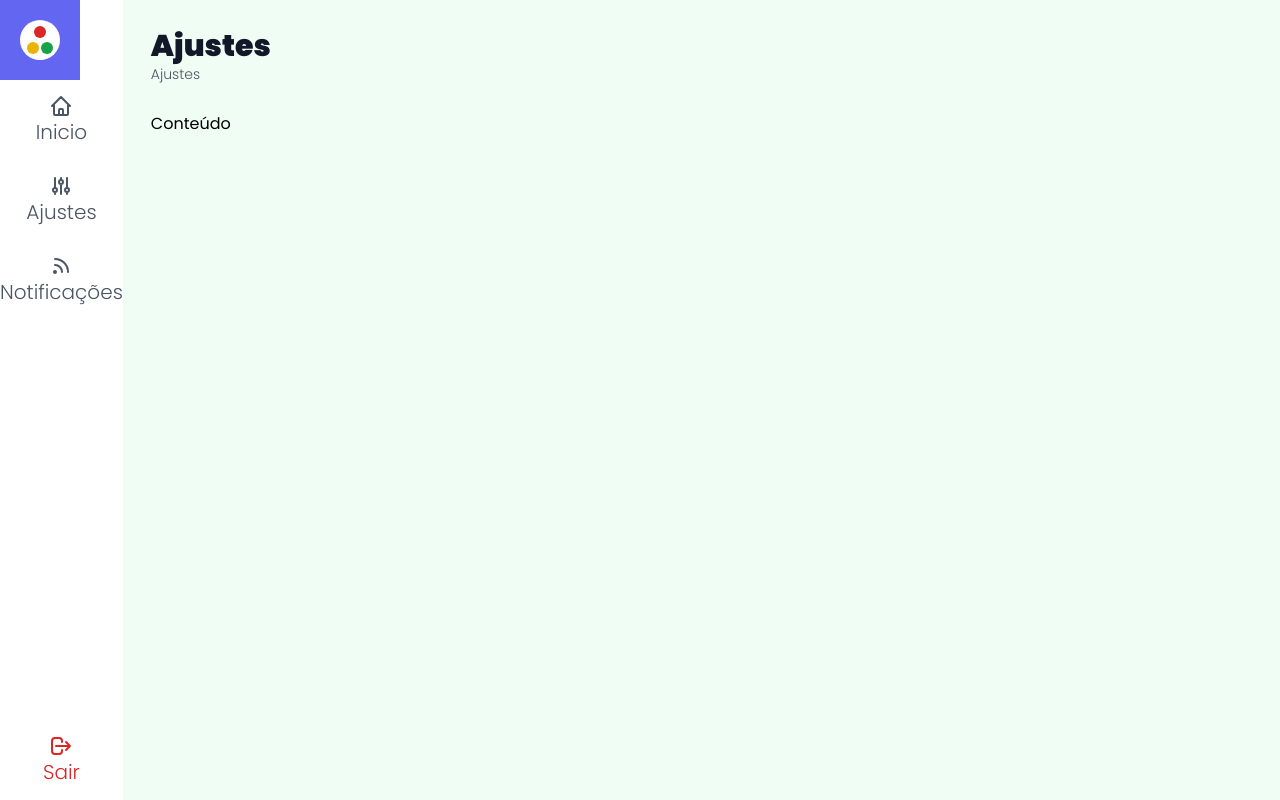
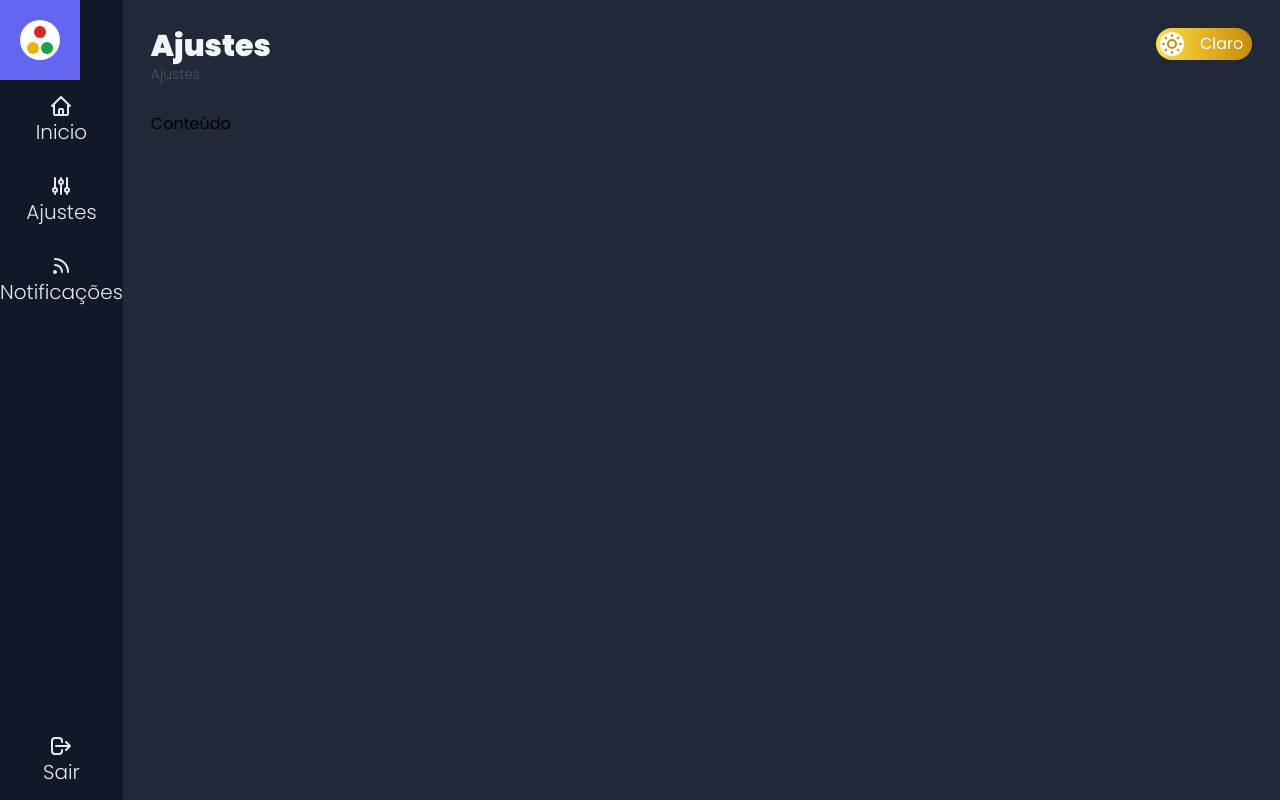
Before and after one commit to sueliosantos/admin-template, a Next.js app: page /ajustes in a window 1280 px wide. Built offline with nearby package versions, Linux system fonts and the light colour scheme.

Commit message:
commit começando tema

```diff
--- a/src/components/icons/index.tsx
+++ b/src/components/icons/index.tsx
@@ -67,3 +67,37 @@ export const IconeSair = (
     />
   </svg>
 );
+
+export const IconeSol = (size = 6) => (
+  <svg
+    xmlns="http://www.w3.org/2000/svg"
+    className={`h-${size} w-${size}`}
+    fill="none"
+    viewBox="0 0 24 24"
+    stroke="currentColor"
+    strokeWidth={2}
+  >
+    <path
+      strokeLinecap="round"
+      strokeLinejoin="round"
+      d="M12 3v1m0 16v1m9-9h-1M4 12H3m15.364 6.364l-.707-.707M6.343 6.343l-.707-.707m12.728 0l-.707.707M6.343 17.657l-.707.707M16 12a4 4 0 11-8 0 4 4 0 018 0z"
+    />
+  </svg>
+);
+
+export const IconeLua = (size = 6) => (
+  <svg
+    xmlns="http://www.w3.org/2000/svg"
+    className={`h-${size} w-${size}`}
+    fill="none"
+    viewBox="0 0 24 24"
+    stroke="currentColor"
+    strokeWidth={2}
+  >
+    <path
+      strokeLinecap="round"
+      strokeLinejoin="round"
+      d="M20.354 15.354A9 9 0 018.646 3.646 9.003 9.003 0 0012 21a9.003 9.003 0 008.354-5.646z"
+    />
+  </svg>
+);
--- /dev/null
+++ b/src/components/template/BotaoAlternarTema.tsx
@@ -0,0 +1,73 @@
+import { IconeLua, IconeSol } from "../icons";
+
+interface BotaoAlternarTemaProps {
+  tema: string;
+  alternarTema: () => void;
+}
+
+export default function BotaoAlternarTema(props: BotaoAlternarTemaProps) {
+  return props.tema === "dark" ? (
+    <div
+      onClick={props.alternarTema}
+      className={`
+      hidden
+      sm:flex items-center
+      cursor-pointer
+      bg-gradient-to-r from-yellow-300 to-yellow-600
+      w-14 lg:w-24
+      h-8
+      p-1
+      rounded-full
+      `}
+    >
+      <div
+        className={`
+      flex items-center justify-center
+      bg-white text-yellow-600 w-6 h-6 rounded-full
+      `}
+      >
+        {IconeSol(4)}
+      </div>
+
+      <div
+        className={`
+        hidden lg:flex items-center ml-4
+        text-white
+      `}
+      >
+        <span>Claro</span>
+      </div>
+    </div>
+  ) : (
+    <div
+      onClick={props.alternarTema}
+      className={`
+    hidden
+    sm:flex items-center justify-end
+    cursor-pointer
+    bg-gradient-to-r from-gray-500 to-gray-900
+    w-14 lg:w-24
+    h-8
+    p-1
+    rounded-full
+    `}
+    >
+      <div
+        className={`
+      hidden lg:flex items-center mr-2
+      text-gray-300
+    `}
+      >
+        <span>Escuro</span>
+      </div>
+      <div
+        className={`
+    flex items-center justify-center
+    bg-black text-yellow-300 w-6 h-6 rounded-full
+    `}
+      >
+        {IconeLua(4)}
+      </div>
+    </div>
+  );
+}
--- a/src/components/template/Cabecalho.tsx
+++ b/src/components/template/Cabecalho.tsx
@@ -1,3 +1,5 @@
+import useAppData from "../../data/hook/useAppData";
+import BotaoAlternarTema from "./BotaoAlternarTema";
 import Titulo from "./Titulo";
 
 interface CabecalhoProps {
@@ -6,9 +8,14 @@ interface CabecalhoProps {
 }
 
 export default function Cabecalho(props: CabecalhoProps) {
+  const { tema, alternarTema } = useAppData();
+
   return (
-    <div>
+    <div className={`flex`}>
       <Titulo titulo={props.titulo} subtitulo={props.subtitulo} />
+      <div className={`flex flex-grow justify-end`}>
+        <BotaoAlternarTema tema={tema} alternarTema={alternarTema} />
+      </div>
     </div>
   );
 }
--- a/src/components/template/Layout.tsx
+++ b/src/components/template/Layout.tsx
@@ -1,6 +1,7 @@
 import Cabecalho from "./Cabecalho";
 import MenuLateral from "./MenuLateral";
 import Conteudo from "./Conteudo";
+import useAppData from "../../data/hook/useAppData";
 
 interface LayoutProps {
   titulo: string;
@@ -9,14 +10,15 @@ interface LayoutProps {
 }
 
 export default function Layout(props: LayoutProps) {
+  const { tema } = useAppData();
   return (
     <div
       className={`
-      dark
       flex
       h-screen
       w-screen
-    `}
+      ${tema}
+      `}
     >
       <MenuLateral />
       <div
@@ -24,8 +26,7 @@ export default function Layout(props: LayoutProps) {
         flex-col
         w-full
         p-7
-       dark:bg-green-50
-
+       dark:bg-gray-800
         `}
       >
         <Cabecalho titulo={props.titulo} subtitulo={props.subtitulo} />
--- a/src/components/template/MenuItem.tsx
+++ b/src/components/template/MenuItem.tsx
@@ -19,6 +19,7 @@ export default function MenuItem(props: MenuItemProps) {
           h-20
           w-full
           text-gray-600
+          dark:text-gray-200
           ${props.className}
           `}
       >
@@ -37,7 +38,11 @@ export default function MenuItem(props: MenuItemProps) {
   }
 
   return (
-    <li onClick={props.onClick} className={`hover:bg-gray-100 cursor-pointer`}>
+    <li
+      onClick={props.onClick}
+      className={`hover:bg-gray-100 cursor-pointer
+    dark:hover:bg-gray-800`}
+    >
       {props.url ? (
         <Link href={props.url}>{renderizarConteudo()}</Link>
       ) : (
--- a/src/components/template/MenuLateral.tsx
+++ b/src/components/template/MenuLateral.tsx
@@ -4,7 +4,10 @@ import Logo from "./Logo";
 
 export default function MenuLateral() {
   return (
-    <aside className={`flex flex-col`}>
+    <aside
+      className={`flex flex-col dark:
+     bg-gray-900 dark:text-gray-200`}
+    >
       <div
         className={`
           flex flex-col items-center justify-center
--- a/src/components/template/Titulo.tsx
+++ b/src/components/template/Titulo.tsx
@@ -5,13 +5,14 @@ interface TituloProps {
   subtitulo: string;
 }
 
-export default function Cabecalho(props: TituloProps) {
+export default function Titulo(props: TituloProps) {
   return (
     <div>
       <h1
         className={`
         font-black text-3xl
         text-gray-900
+        dark:text-gray-100
       `}
       >
         {props.titulo}
--- /dev/null
+++ b/src/data/context/AppContext.tsx
@@ -0,0 +1,33 @@
+import { createContext, useState } from "react";
+
+type Tema = "dark" | "";
+
+interface AppContextProps {
+  tema?: Tema;
+  alternarTema?: () => void;
+}
+
+const AppContext = createContext<AppContextProps>({
+  tema: null,
+  alternarTema: null,
+});
+
+export function AppProvider(props) {
+  const [tema, setTema] = useState<Tema>("dark");
+
+  function alternarTema() {
+    setTema(tema === "" ? "dark" : "");
+  }
+
+  return (
+    <AppContext.Provider
+      value={{
+        tema,
+        alternarTema,
+      }}
+    >
+      {props.children}
+    </AppContext.Provider>
+  );
+}
+export default AppContext;
--- /dev/null
+++ b/src/data/hook/useAppData.ts
@@ -0,0 +1,6 @@
+import { useContext } from "react";
+import AppContext from "../context/AppContext";
+
+const useAppData = () => useContext(AppContext);
+
+export default useAppData;
--- a/src/pages/_app.tsx
+++ b/src/pages/_app.tsx
@@ -1,7 +1,12 @@
-import '../styles/globals.css'
+import { AppProvider } from "../data/context/AppContext";
+import "../styles/globals.css";
 
 function MyApp({ Component, pageProps }) {
-  return <Component {...pageProps} />
+  return (
+    <AppProvider>
+      <Component {...pageProps} />
+    </AppProvider>
+  );
 }
 
-export default MyApp
+export default MyApp;
--- a/src/pages/notificacoes.tsx
+++ b/src/pages/notificacoes.tsx
@@ -1,9 +1,12 @@
 import Layout from "../components/template/Layout";
+import useAppData from "../data/hook/useAppData";
 
 export default function Notificacoes() {
+  const dados = useAppData();
+
   return (
-    <Layout titulo="Notificações" subtitulo="Notificações">
-      <h3>Conteúdo</h3>
+    <Layout titulo="Notificações" subtitulo="Teste Notificações">
+      <button onClick={dados.alternarTema}>Click</button>
     </Layout>
   );
 }
```
